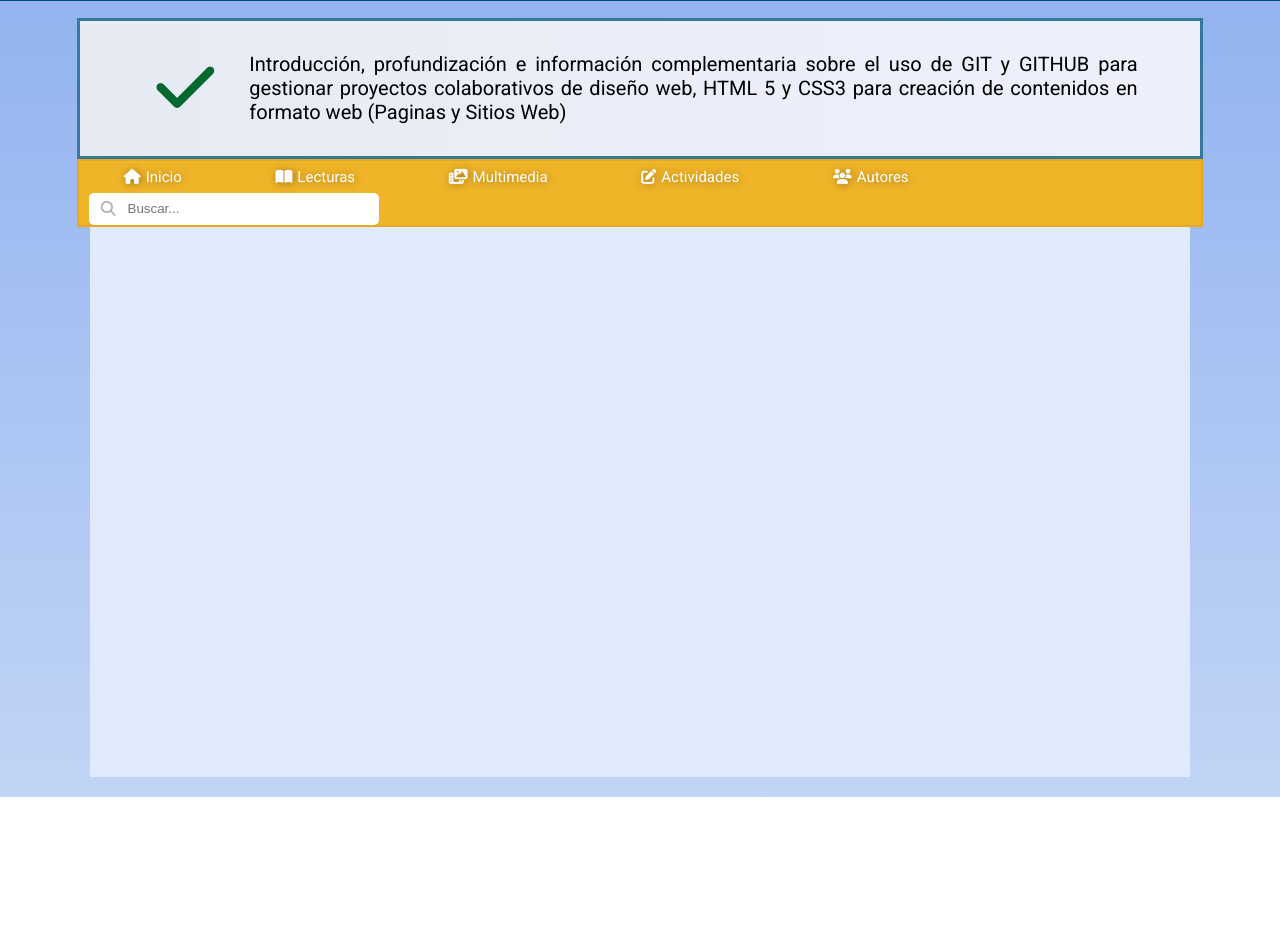
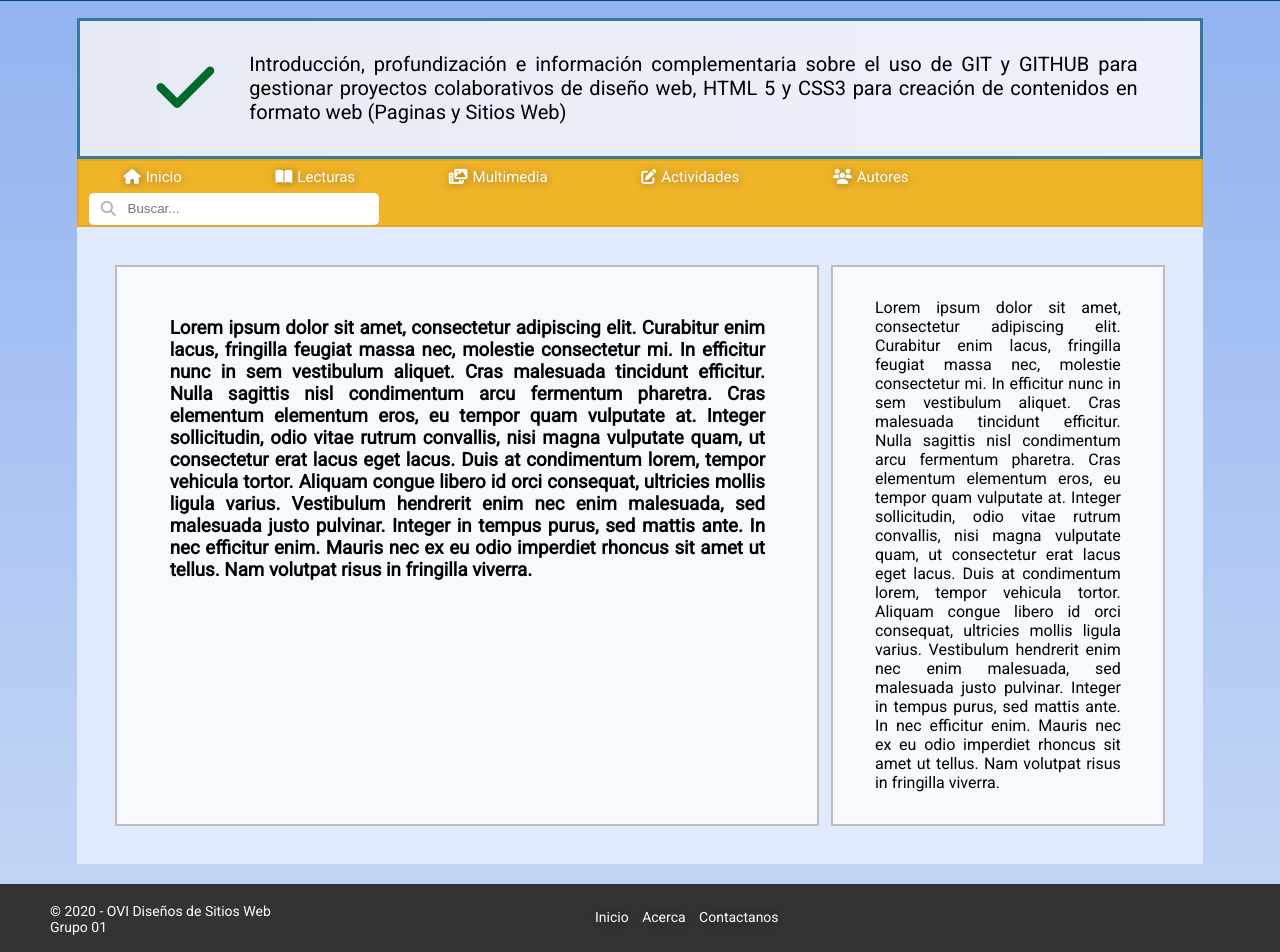
Before and after one commit to PALEROMO/FASE3, a plain HTML site: page index.html in a window 1280 px wide. Shown: the part 107-1059 px from the top of the page. Before the commit the page ends 904 px from the top, so only its background shows below. Drawn offline with Linux system fonts and the light colour scheme.

Commit message:
Actualización
Se agrego el Aside y el footer

```diff
--- a/CSS/estilos.css
+++ b/CSS/estilos.css
@@ -63,6 +63,17 @@ header ul li a{
     font-size: 15px;
     text-shadow: 1px 1px 8px rgba(0, 0, 0, 0.24);
 }
+header ul li a:hover{
+    background: #f47920;
+    border-radius: 7px;
+    transform: scale(1.05);
+    transition: all 0.3s;
+}
+header ul li a:active{
+    background: #a75113;
+    transform: scale(1);
+    transition: all 0.3s;
+}
 /* Fin del Header */
 /* Inicio del Slider */
 .slider{
@@ -123,6 +134,7 @@ li a, .boton a{
     background-color: #F0B429;
     position: absolute;
     border-radius: 7px;
+    z-index: 4;
 }
 .desplegable1 a:hover, .desplegable2 a:hover, .desplegable3 a:hover{
     background-color: #f47920;
@@ -214,10 +226,81 @@ fieldset input:focus + button .fa-search{
     transition: all 0.75s;
 }
 /* Fin del menú */
+/* Inicio del contenendor principal */
 .contenedorprincipal{
-    width: 86%;
-    height: 550px;
+    width: 82%;
+    height: auto;
     background: #E0EAFC;
     margin: auto;
     margin-bottom: 20px;
+    padding: 3%;
+    box-sizing: padding;
+    display: flex;
+    font-family: 'Roboto', sans-serif;
 }
+/* Inicio del área para publicación de información */
+.contenedorinformacion{
+    padding: 3% 5%;
+    margin-right: 1.1%;
+    width: 70%;
+    min-height: 400px;
+    background-color: rgba(255, 255, 255, 0.726);
+    display: inline-flex;
+    border: 2px solid #acaba7c4;
+    box-sizing: border-box;
+    text-align: justify;
+}
+/* Fin del área para publicación de información */
+/* Inicio del Aside */
+aside{
+    font-family: 'Roboto', sans-serif;
+    text-align: justify;
+    margin: 0px;
+    padding: 3% 4%;
+    align-items: start;
+    width: 33%;
+    min-height: 400px;
+    background-color: rgba(255, 255, 255, 0.726);
+    display: inline-flex;
+    right: 0px;
+    border: 2px solid #acaba7c4;
+    box-sizing: border-box;
+}
+/* Fin del Aside */
+/* Inicio del Footer */
+footer{
+    font-size: 14px;
+    font-family: 'Roboto', sans-serif;
+    color: white;
+    position: absolute;
+    height: 68px;
+    width: 100%;
+    background-color: #333333;
+    display: inline-flex;
+}
+.datos{
+    display: block;
+    width: 300px;
+    padding: 19px 50px;
+    margin: 0px;
+    margin-right: 190px;
+}
+.footerboton{
+    display: inline-flex;
+    position: relative;
+    padding: 2px;
+    align-items: center;
+    align-content: center;
+}
+.footerboton a{
+    padding: 3px;
+}
+footer ul{
+    width: 220px;
+    height: 28px;
+    padding: 0px;
+    margin: auto;
+    margin-top: 20px;
+    margin-bottom: 20px;
+}
+/* Fin del Footer */
--- a/index.html
+++ b/index.html
@@ -12,7 +12,7 @@
     <header>
         <img class="logoUNAD" src="IMG/logoUNAD2.png" alt="Logo UNAD" draggable="false">
         <ul>
-            <li><a href="#"><i class="fas fa-home"></i>Inicio</a></li>
+            <li><a href="index.html"><i class="fas fa-home"></i>Inicio</a></li>
             <li><a href="#"><i class="fas fa-question-circle"></i>Acerca</a></li>
             <li><a href="#"><i class="fas fa-envelope"></i>Contáctanos</a></li>
         </ul>
@@ -50,9 +50,28 @@
                 </fieldset>
             </form>
         </ul>
+    </nav>
+    <Section class="contenedorprincipal">
+        <article class="contenedorinformacion">
+            <h1>Lorem ipsum dolor sit amet, consectetur adipiscing elit. Curabitur enim lacus, fringilla feugiat massa nec, molestie consectetur mi. In efficitur nunc in sem vestibulum aliquet. Cras malesuada tincidunt efficitur. Nulla sagittis nisl condimentum arcu fermentum pharetra. Cras elementum elementum eros, eu tempor quam vulputate at. Integer sollicitudin, odio vitae rutrum convallis, nisi magna vulputate quam, ut consectetur erat lacus eget lacus. Duis at condimentum lorem, tempor vehicula tortor. Aliquam congue libero id orci consequat, ultricies mollis ligula varius. Vestibulum hendrerit enim nec enim malesuada, sed malesuada justo pulvinar. Integer in tempus purus, sed mattis ante. In nec efficitur enim. Mauris nec ex eu odio imperdiet rhoncus sit amet ut tellus. Nam volutpat risus in fringilla viverra.
 
-    </nav>
-    <Section class="contenedorprincipal"></Section>
-    <footer></footer>
+            </h1>
+        </article>
+        <aside>
+            Lorem ipsum dolor sit amet, consectetur adipiscing elit. Curabitur enim lacus, fringilla feugiat massa nec, molestie consectetur mi. In efficitur nunc in sem vestibulum aliquet. Cras malesuada tincidunt efficitur. Nulla sagittis nisl condimentum arcu fermentum pharetra. Cras elementum elementum eros, eu tempor quam vulputate at. Integer sollicitudin, odio vitae rutrum convallis, nisi magna vulputate quam, ut consectetur erat lacus eget lacus. Duis at condimentum lorem, tempor vehicula tortor. Aliquam congue libero id orci consequat, ultricies mollis ligula varius. Vestibulum hendrerit enim nec enim malesuada, sed malesuada justo pulvinar. Integer in tempus purus, sed mattis ante. In nec efficitur enim. Mauris nec ex eu odio imperdiet rhoncus sit amet ut tellus. Nam volutpat risus in fringilla viverra.        </aside>
+    </Section>
+    <footer>
+        <div class="datos">
+            <section>© 2020 - OVI Diseños de Sitios Web</section>
+            <section>   Grupo 01</section>
+        </div>
+        <section class="enlaces">
+            <ul>
+                <li class="footerboton"><a href="index.html" title="Ir al inicio">Inicio</a></li>
+                <li class="footerboton"><a href="#" title="Contáctanos">Acerca</a></li>
+                <li class="footerboton"><a href="#" title="Contáctanos">Contactanos</a></li>
+            </ul>
+        </section>
+    </footer>
 </body>
 </html>
```
